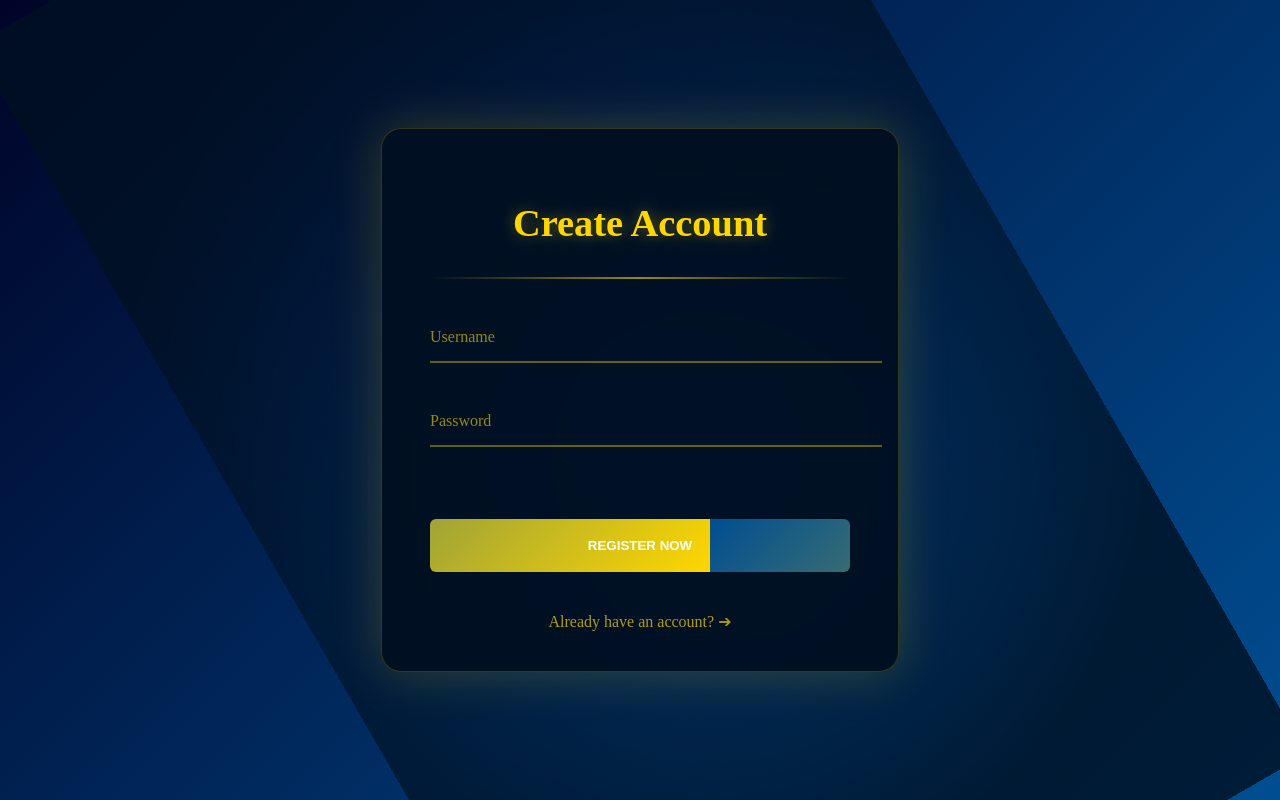
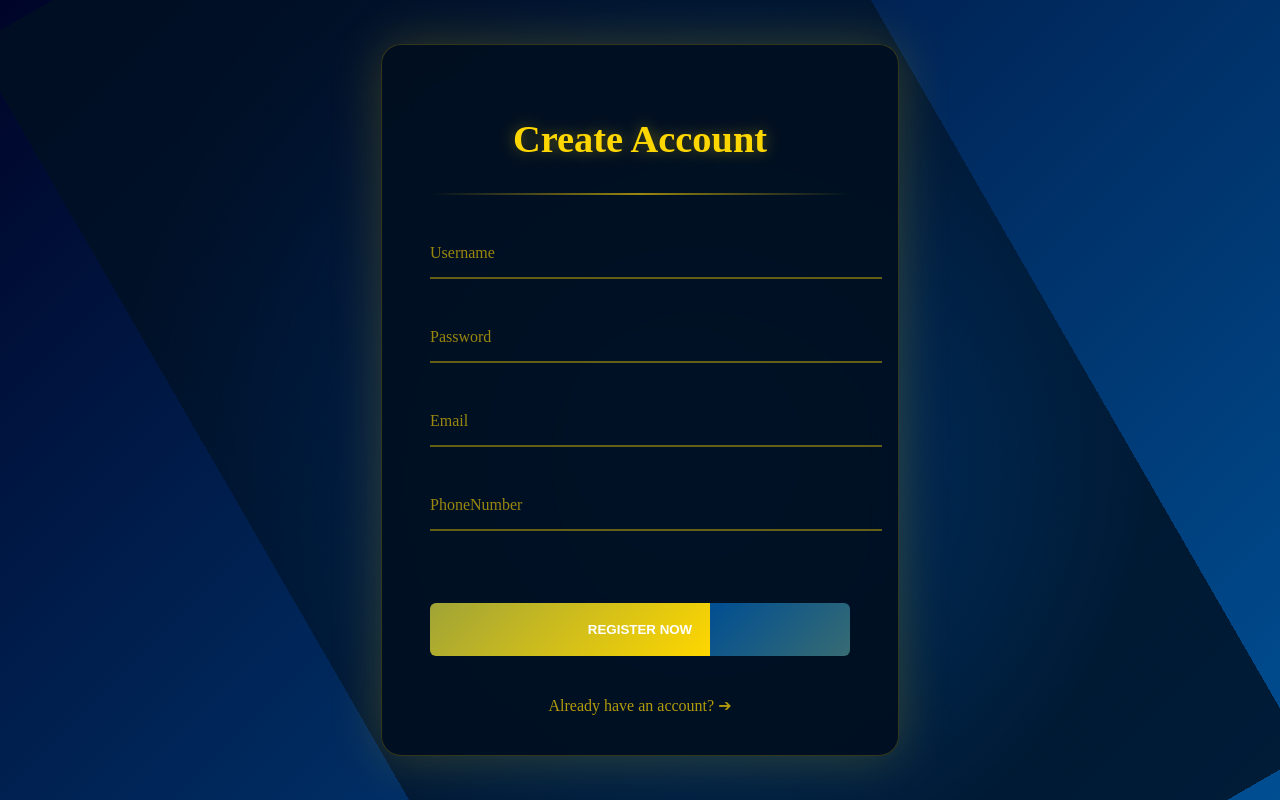
Before and after one commit to NicoAndSteven/Gem_pre, a Vue app: page /register in a window 1280 px wide. Built offline with nearby package versions, Linux system fonts and the light colour scheme.

Commit message:
注册界面调整

```diff
--- a/src/services/api.js
+++ b/src/services/api.js
@@ -9,7 +9,7 @@ export const login = (credentials) =>
   api.post('/login', credentials).then(res => res.data)
 
 export const register = (userData) =>
-  api.post('/auth/register', userData).then(res => res.data)
+  api.post('/register', userData).then(res => res.data)
 
 // 添加请求拦截器携带token
 api.interceptors.request.use(config => {
--- a/src/views/RegisterView.vue
+++ b/src/views/RegisterView.vue
@@ -23,6 +23,28 @@
               class="gold-input"
             >
             <label class="input-label">Password</label>
+            <span class="input-highlight"></span>
+          </div>
+
+          <div class="input-group">
+            <input
+              v-model="form.email"
+              type="text"
+              required
+              class="gold-input"
+            >
+            <label class="input-label">Email</label>
+            <span class="input-highlight"></span>
+          </div>
+
+          <div class="input-group">
+            <input
+              v-model="form.phoneNumber"
+              type="text"
+              required
+              class="gold-input"
+            >
+            <label class="input-label">PhoneNumber</label>
             <span class="input-highlight"></span>
           </div>
 
@@ -132,6 +154,12 @@
     color: #ffd700;
   }
 
+  /* 防止自动填充破坏样式 */
+  .gold-input:-webkit-autofill {
+  -webkit-box-shadow: 0 0 0 1000px linear-gradient(135deg, #000428 0%, #004e92 100%) inset;
+  -webkit-text-fill-color: #ffd700;
+  caret-color: #ffd700; /* 光标颜色 */
+}
   .input-highlight {
     position: absolute;
     bottom: 0;
@@ -306,14 +334,16 @@
   const router = useRouter()
   const form = ref({
     username: '',
-    password: ''
+    password: '',
+    email: '',
+    phoneNumber: ''
   })
   const errorMessage = ref('')
 
   const handleRegister = async () => {
     try {
       await register(form.value)
-      router.push('/login')
+      router.push('/register')
     } catch (error) {
       errorMessage.value = error.response?.data || '注册失败'
     }
```
